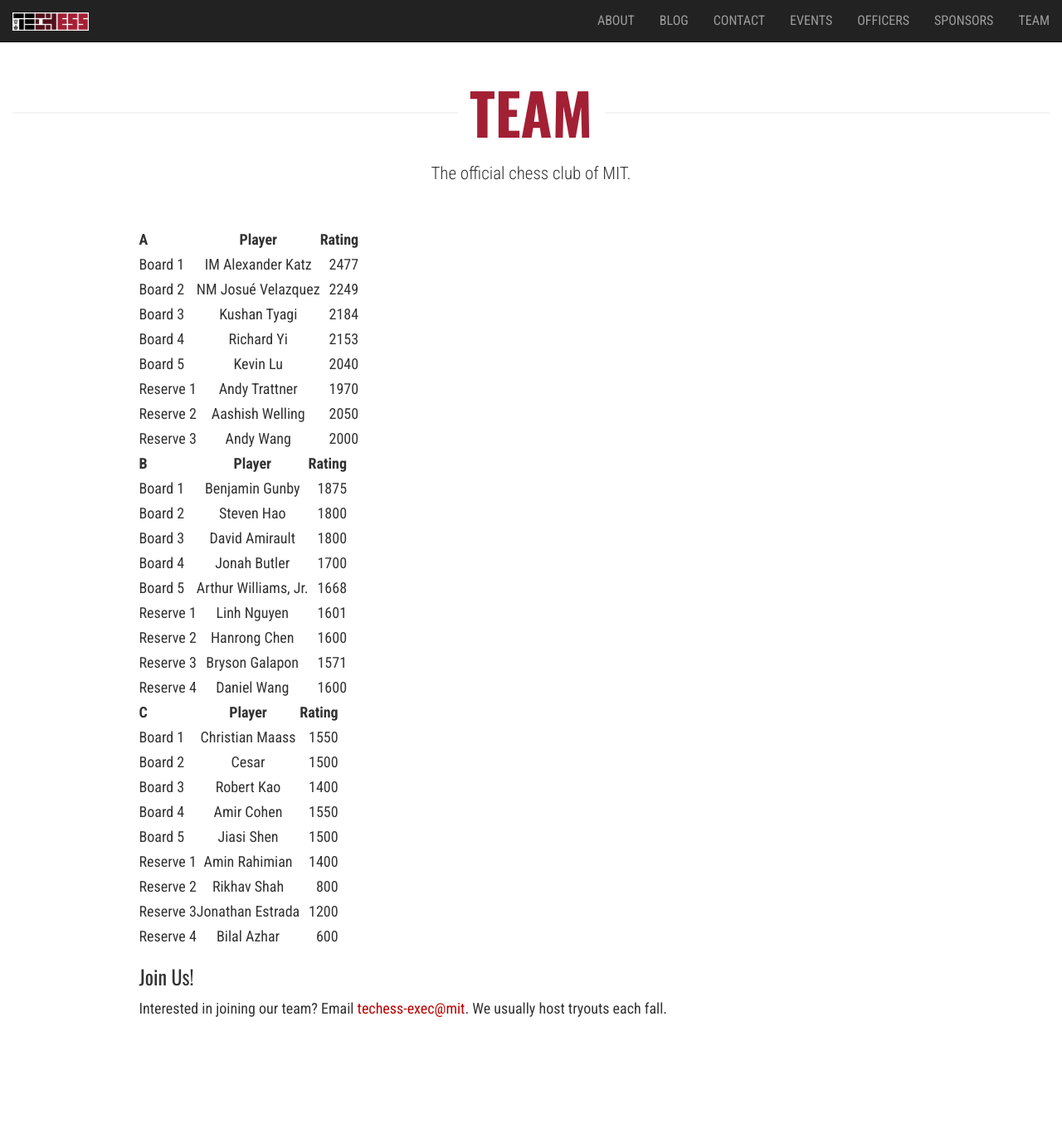
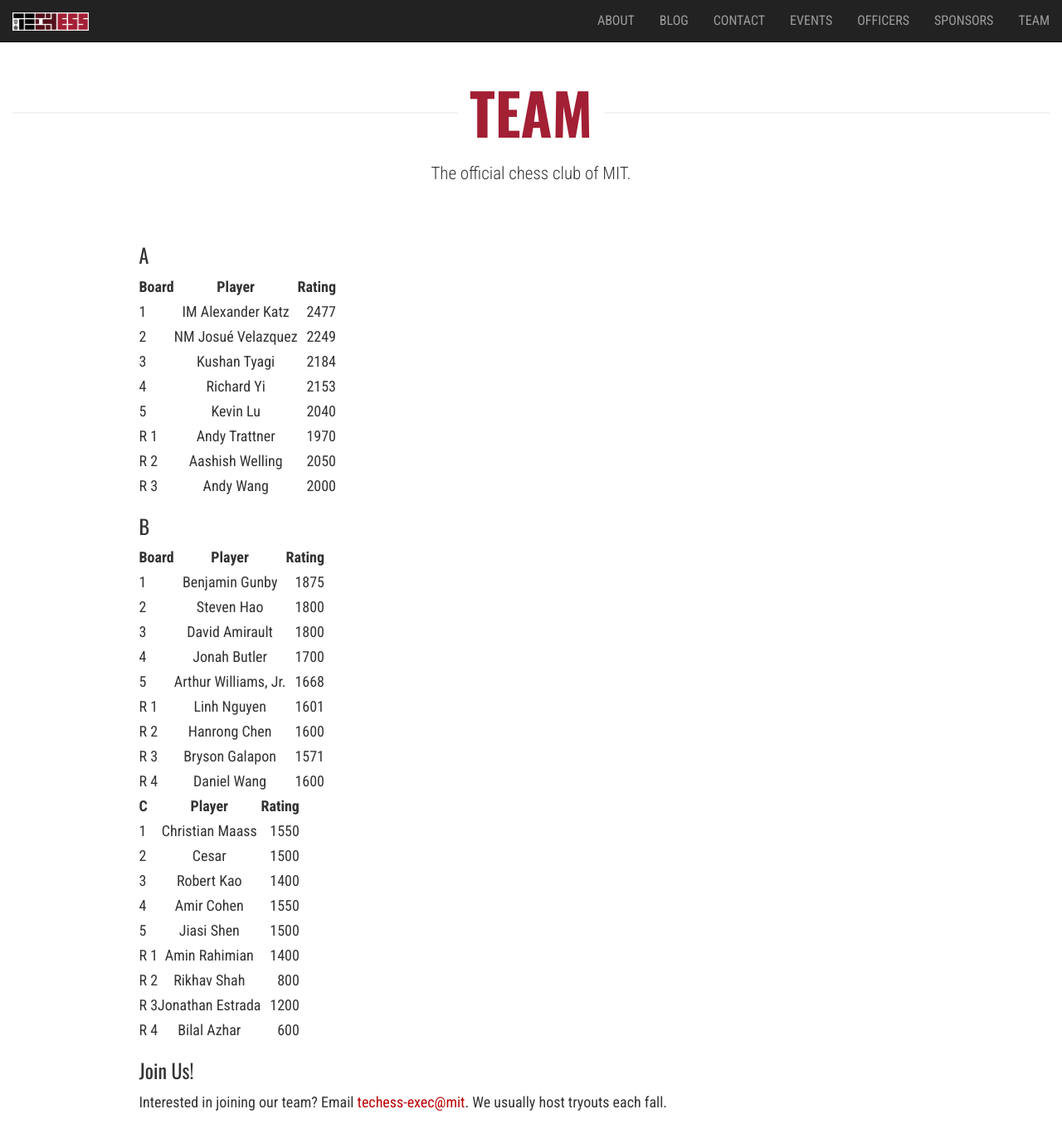
Before and after one commit to Tech-Chess/tech-chess.github.io, a Jekyll site: the page built from _pages/team.md, in a window 1280 px wide and 1400 px high. Shown: the top 1378 px of the window at 83% size. Built offline with Jekyll 4.4.1, drawn with Linux system fonts in a browser that asks for light colours; nearby versions of some CDN libraries.

Commit message:
team format

```diff
--- a/_pages/team.md
+++ b/_pages/team.md
@@ -4,43 +4,45 @@ title: Team
 permalink: /team/
 ---
 
+### A
 
-| A           | Player            | Rating        |
-| ----------- |:-----------------:| -------------:|
-| Board 1     | IM Alexander Katz | 2477          |
-| Board 2     | NM Josu&eacute; Velazquez| 2249   |
-| Board 3     | Kushan Tyagi   | 2184   |
-| Board 4     | Richard Yi | 2153 |
-| Board 5     | Kevin Lu | 2040 |
-| Reserve 1   | Andy Trattner | 1970 |
-| Reserve 2   | Aashish Welling | 2050 |
-| Reserve 3   | Andy Wang | 2000 |
+| Board           | Player            | Rating        |
+| --------- |:------------------------------------------------:| -------------:|
+| 1     | IM Alexander Katz | 2477          |
+| 2     | NM Josu&eacute; Velazquez| 2249   |
+| 3     | Kushan Tyagi   | 2184   |
+| 4     | Richard Yi | 2153 |
+| 5     | Kevin Lu | 2040 |
+| R 1   | Andy Trattner | 1970 |
+| R 2   | Aashish Welling | 2050 |
+| R 3   | Andy Wang | 2000 |
 
+### B
 
-| B           | Player            | Rating        |
-| ----------- |:-----------------:| -------------:|
-| Board 1     | Benjamin Gunby | 1875        |
-| Board 2     | Steven Hao      | 1800   |
-| Board 3     | David Amirault   | 1800  |
-| Board 4     | Jonah Butler | 1700 |
-| Board 5     | Arthur Williams, Jr. | 1668 |
-| Reserve 1   | Linh Nguyen | 1601 |
-| Reserve 2   | Hanrong Chen | 1600 |
-| Reserve 3   | Bryson Galapon | 1571 |
-| Reserve 4   | Daniel Wang | 1600 |
+| Board          | Player            | Rating        |
+| --------- |:-----------------------------------------------------:| -------------:|
+| 1     | Benjamin Gunby | 1875        |
+| 2     | Steven Hao      | 1800   |
+| 3     | David Amirault   | 1800  |
+| 4     | Jonah Butler | 1700 |
+| 5     | Arthur Williams, Jr. | 1668 |
+| R 1   | Linh Nguyen | 1601 |
+| R 2   | Hanrong Chen | 1600 |
+| R 3   | Bryson Galapon | 1571 |
+| R 4   | Daniel Wang | 1600 |
 
 
 | C           | Player            | Rating        |
-| ----------- |:-----------------:| -------------:|
-| Board 1     | Christian Maass | 1550       |
-| Board 2     | Cesar      | 1500  |
-| Board 3     | Robert Kao    | 1400 |
-| Board 4     | Amir Cohen  | 1550 |
-| Board 5     | Jiasi Shen | 1500 |
-| Reserve 1   | Amin Rahimian | 1400 |
-| Reserve 2   | Rikhav Shah | 800 |
-| Reserve 3   | Jonathan Estrada | 1200 |
-| Reserve 4   | Bilal Azhar | 600 |
+| ----------- |:-----------------------------------------------------:| -------------:|
+| 1     | Christian Maass | 1550       |
+| 2     | Cesar      | 1500  |
+| 3     | Robert Kao    | 1400 |
+| 4     | Amir Cohen  | 1550 |
+| 5     | Jiasi Shen | 1500 |
+| R 1   | Amin Rahimian | 1400 |
+| R 2   | Rikhav Shah | 800 |
+| R 3   | Jonathan Estrada | 1200 |
+| R 4   | Bilal Azhar | 600 |
 
 
 
```
Also changed, not shown: 2 other files.
